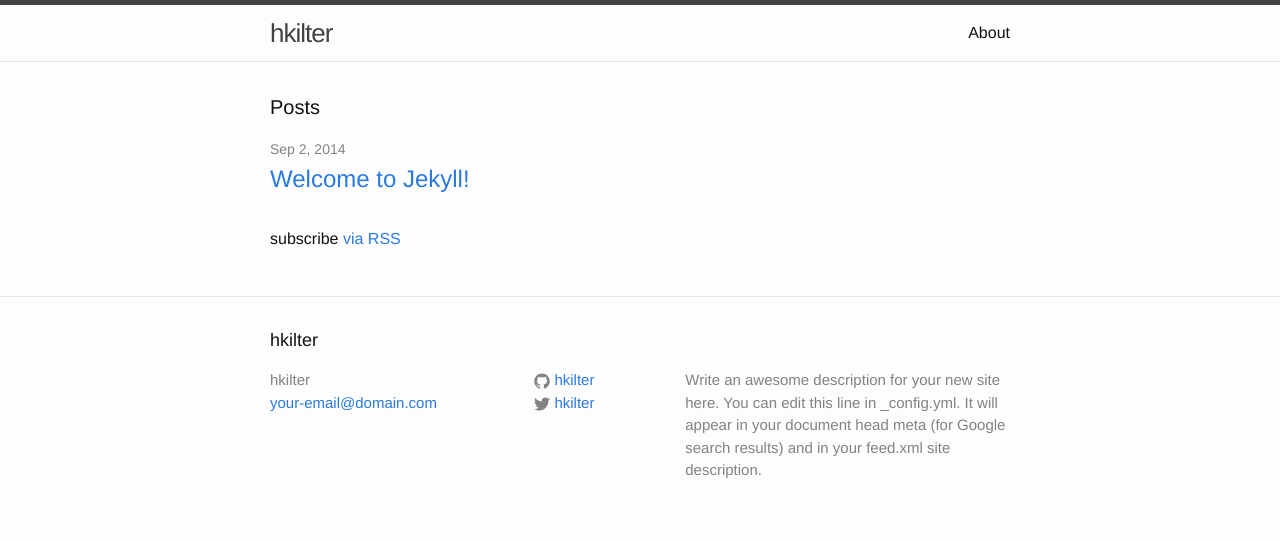
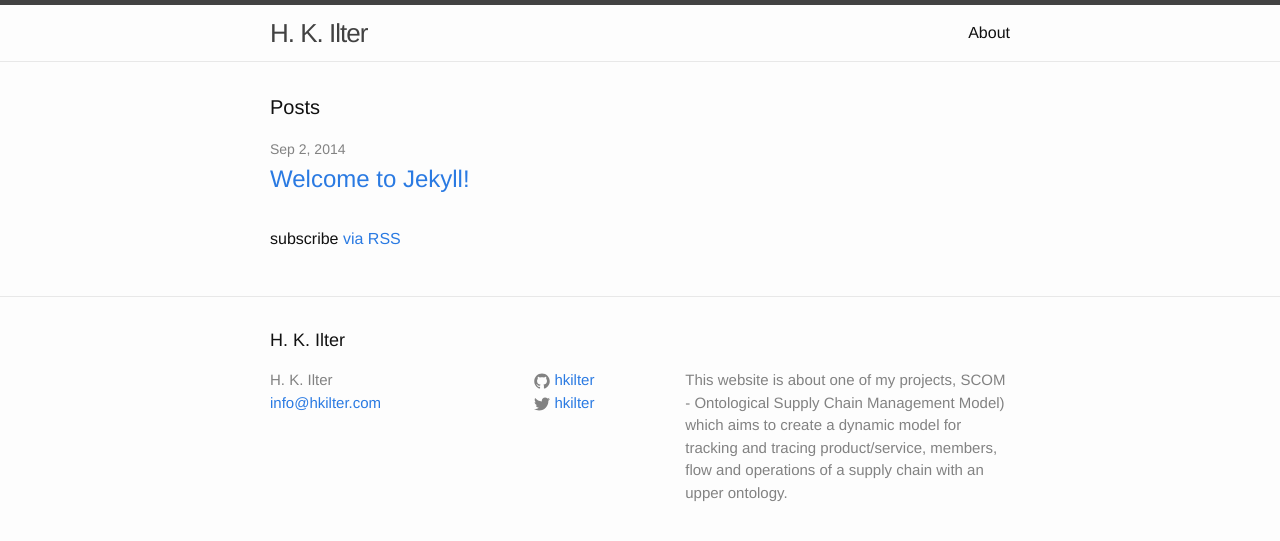
Before and after one commit to hkilter/hkilter-old.github.io, a Jekyll site: the page built from index.html, in a window 1280 px wide. Shown: the top 541 px of the page. Built offline with Jekyll 4.4.1, drawn with Linux system fonts in a browser that asks for light colours.

Commit message:
description added

```diff
--- a/_config.yml
+++ b/_config.yml
@@ -1,10 +1,11 @@
 # Site settings
-title: hkilter
-email: your-email@domain.com
+title: H. K. Ilter
+email: info@hkilter.com
 description: > # this means to ignore newlines until "baseurl:"
-  Write an awesome description for your new site here. You can edit this
-  line in _config.yml. It will appear in your document head meta (for
-  Google search results) and in your feed.xml site description.
+  This website is about one of my projects, SCOM - Ontological Supply
+  Chain Management Model) which aims to create a dynamic model for
+  tracking and tracing product/service, members, flow and operations
+  of a supply chain with an upper ontology.
 baseurl: "" # the subpath of your site, e.g. /blog/
 url: "http://yourdomain.com" # the base hostname & protocol for your site
 twitter_username: hkilter
```
